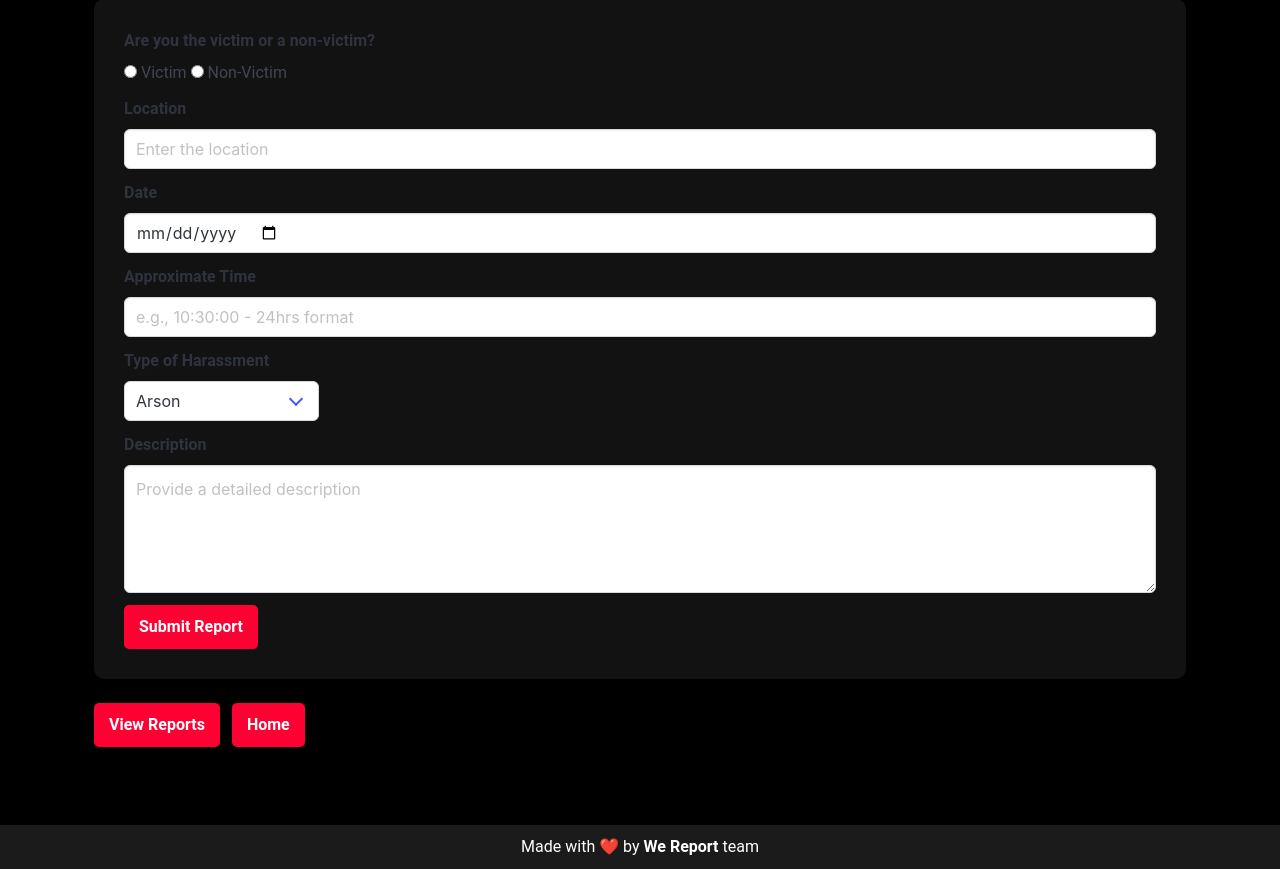
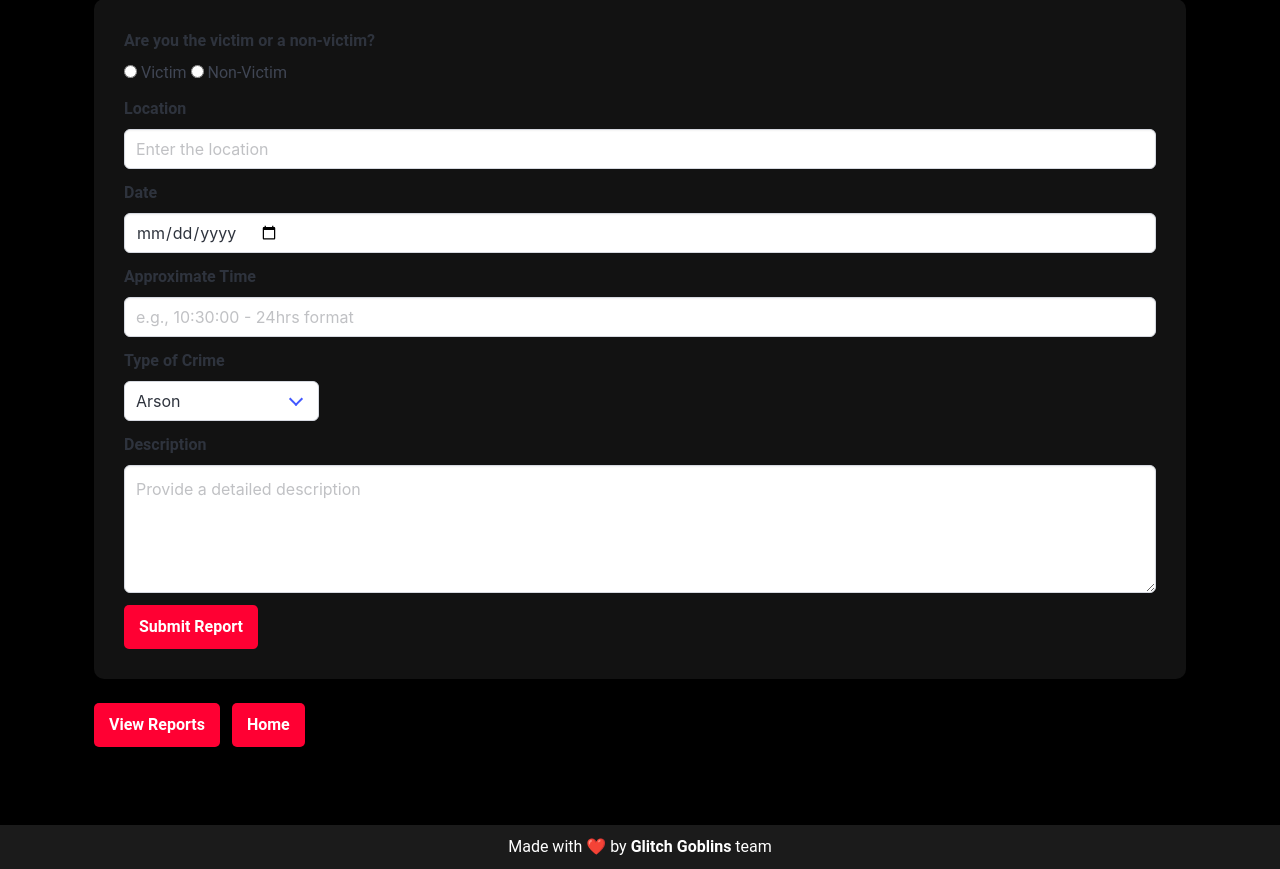
Before and after one commit to abhirajadhikary06/Report-Connect, a Django app: page /submit/ in a window 1280 px wide. Shown: the part 167-1036 px from the top of the page. Run offline with Django 5.2, Linux system fonts and the light colour scheme.

Commit message:
Added minor changes

```diff
--- a/harassment_platform/harassment_platform/populate_db.py
+++ b/harassment_platform/harassment_platform/populate_db.py
@@ -28,7 +28,7 @@ def get_lat_lon(location):
     return None, None  # Return None if geocoding fails
 
 # Correct file path for the Excel file
-file_path = os.path.join(BASE_DIR, "reports", "cleaned-crime-dataset2.csv")
+file_path = os.path.join(BASE_DIR, "reports", "cleaned-crime-dataset.csv")
 
 # Check if file exists
 if not os.path.exists(file_path):
--- a/harassment_platform/reports/templates/home.html
+++ b/harassment_platform/reports/templates/home.html
@@ -4,7 +4,7 @@
 <head>
     <meta charset="UTF-8">
     <meta name="viewport" content="width=device-width, initial-scale=1.0">
-    <title>Home - Harassment Reports Map</title>
+    <title>Home - Crime Reports Map</title>
     <link rel="stylesheet" href="https://cdn.jsdelivr.net/npm/bulma/css/bulma.min.css">
     <link rel="stylesheet" href="https://unpkg.com/leaflet/dist/leaflet.css">
     <link href="https://fonts.googleapis.com/css2?family=Poppins:wght@400;600&display=swap" rel="stylesheet">
@@ -384,7 +384,7 @@
             <!-- Enhanced Heading -->
             <div class="heading-container">
                 <h1 class="title heading-style" id="heading">
-                    Harassment Reports Map
+                    Crime Reports Map
                 </h1>
                 <p class="subtitle">Stay informed and contribute to safer communities.</p>
                 <div class="heading-divider"></div>
@@ -411,7 +411,7 @@
 
 <!-- Footer Section -->
 <footer>
-    <p>Made with <span>❤️</span> by <b>We Report</b> team</p>
+    <p>Made with <span>❤️</span> by <b>Glitch Goblins</b> team</p>
 </footer>
 
     <script src="https://unpkg.com/leaflet/dist/leaflet.js"></script>
--- a/harassment_platform/reports/templates/report_submission.html
+++ b/harassment_platform/reports/templates/report_submission.html
@@ -206,9 +206,9 @@
                     </div>
                 </div>
 
-                <!-- Type of Harassment -->
+                <!-- Type of Crime -->
                 <div class="field">
-                    <label class="label">Type of Harassment</label>
+                    <label class="label">Type of Crime</label>
                     <div class="control">
                         <div class="select">
                             <select name="harassment_type" required>
@@ -262,7 +262,7 @@
 
     <!-- Footer Section -->
     <footer>
-        <p>Made with <span>❤️</span> by <b>We Report</b> team</p>
+        <p>Made with <span>❤️</span> by <b>Glitch Goblins</b> team</p>
     </footer>
 </body>
 </html>
--- a/harassment_platform/reports/templates/reports.html
+++ b/harassment_platform/reports/templates/reports.html
@@ -217,7 +217,7 @@
 
             <!-- Reports Section -->
             <div class="reports-section">
-                <h1 class="title">List of Harassment Reports</h1>
+                <h1 class="title">List of Crime Reports</h1>
 
                 <div class="heading-divider"></div>
                 <div class="buttons">
@@ -256,7 +256,7 @@
     <!-- Footer Section -->
     <section>
         <footer>
-            <p>Made with <span>❤️</span> by <b>We Report</b> team</p>
+            <p>Made with <span>❤️</span> by <b>Glitch Goblins</b> team</p>
         </footer>
     </section>
 </body>
```
